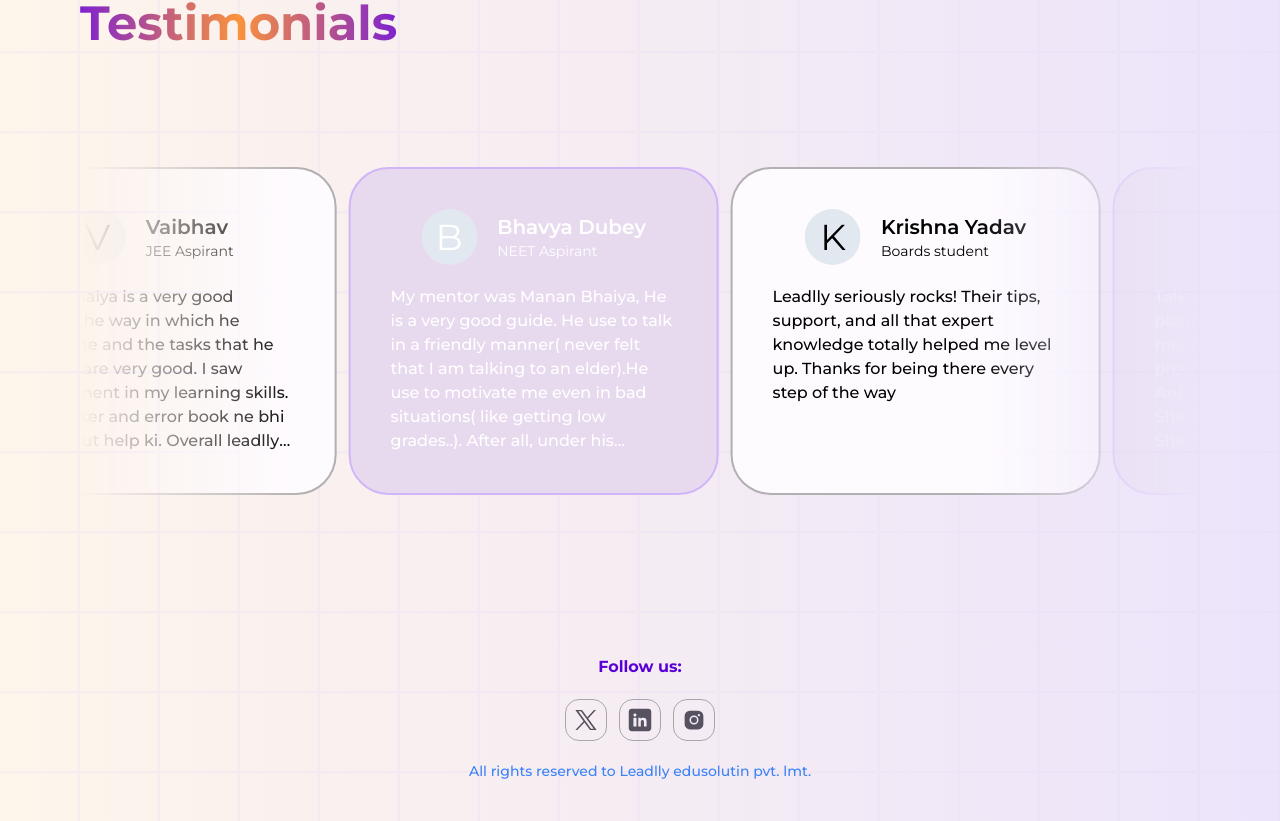
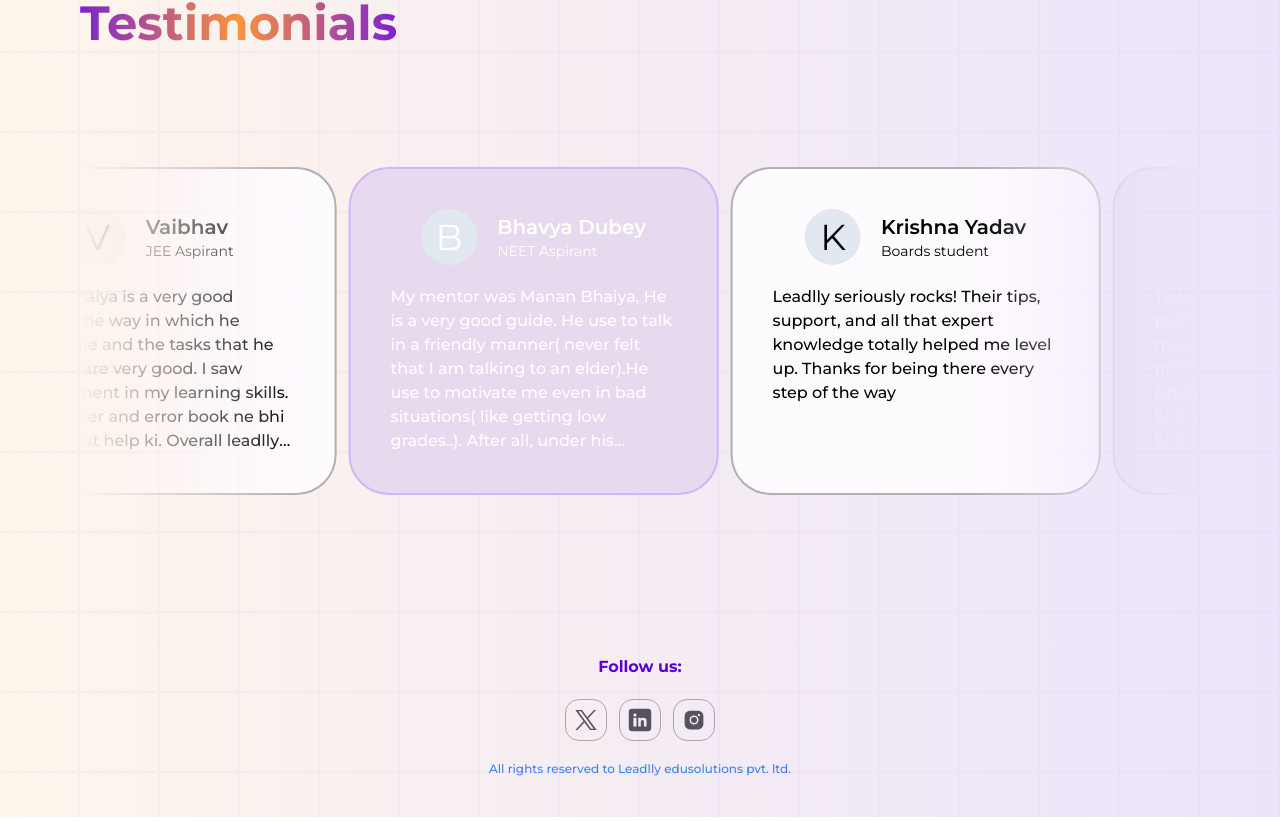
Before and after one commit to Leadlly/leadlly.in, a Next.js app: page / in a window 1280 px wide. Shown: the part 5709-6530 px from the top of the page. Built offline with nearby package versions, Linux system fonts and the light colour scheme.

Commit message:
fix social

```diff
--- a/src/components/Home/Social.tsx
+++ b/src/components/Home/Social.tsx
@@ -27,8 +27,8 @@
 				</div>
 			</div>
 
-			<h2 className='text-blue-500 text-sm font-medium pt-5 pb-10 text-center'>
-				All rights reserved to Leadlly edusolutin pvt. lmt.
+			<h2 className='text-blue-500 text-xs font-medium pt-5 pb-10 text-center'>
+				All rights reserved to Leadlly edusolutions pvt. ltd.
 			</h2>
 		</>
 	);
```
